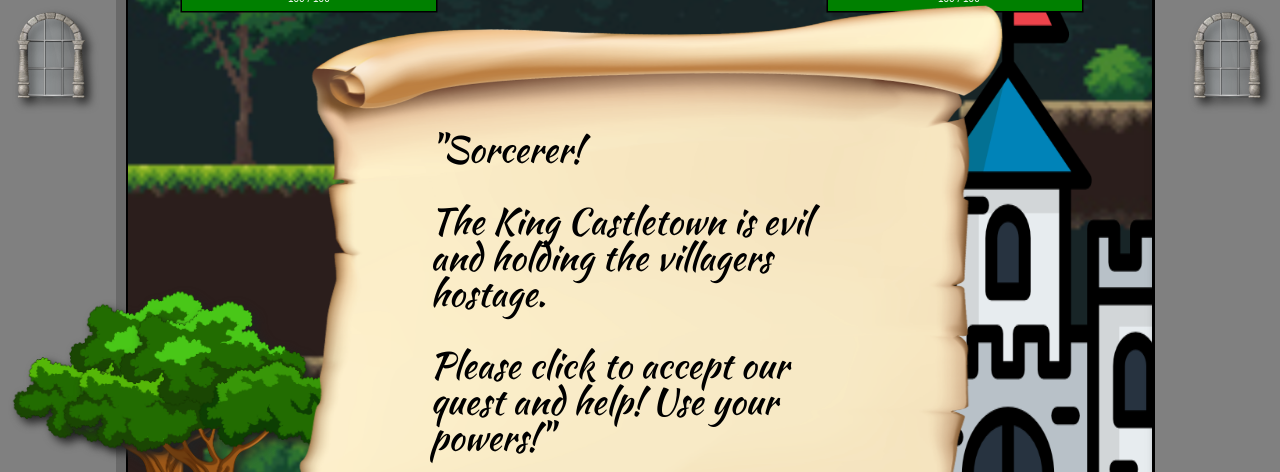
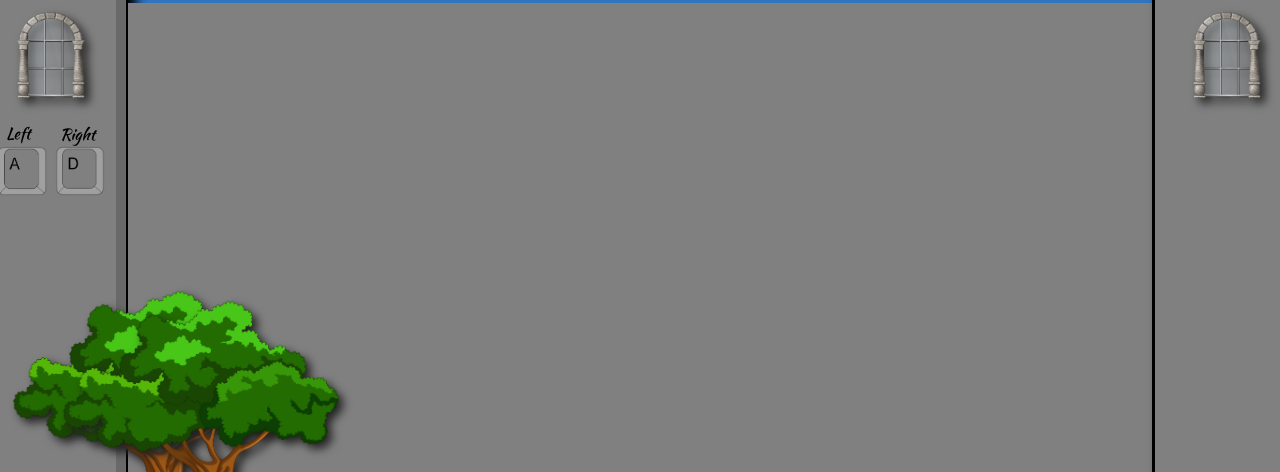
Before and after one commit to Justin-Diner/sorcerers_quest, a website built with webpack: page index.html in a window 1280 px wide. Shown: the part 153-625 px from the top of the page. Built offline with Linux system fonts and the light colour scheme; files whose address does not match are found by name.

Commit message:
arrow logic

```diff
--- a/index.html
+++ b/index.html
@@ -26,7 +26,7 @@
 		<div id="starting-instructions-container">
 			<div id="starting-instructions">
 				<div id="starting-modal" class="modal">
-					<div id="instructions-text">"Sorcerer! <br><br>The King Castletown is evil and holding the villagers hostage. <br> <br> Please click to accept our quest and help! Use your powers!"
+					<div id="instructions-text">"Sorcerer! <br><br>The King of Castletown is evil and holding the villagers hostage. <br> <br> Please click below to accept our quest and help! Avoid his arrows and use your magic!"
 					</div>
 					<div id="start_button">Accept Quest!</div>
 				</div>
@@ -42,6 +42,11 @@
 						</div>
 					</div>
 				</div>
+			</div>
+			<div id="letter_a">
+				<h1 id="left_text">Left</h1>
+				<h1 id="right_text">Right</h1>
+				<div id="letter_d"></div>
 			</div>
 		</div>
 
--- a/src/index.js
+++ b/src/index.js
@@ -1,6 +1,8 @@
 import Sorcerer from './scripts/sorcerer';
 import Game from './scripts/game'
 import Castle from './scripts/castle';
+
+
 
 document.addEventListener("DOMContentLoaded", () => {
 	// Game
@@ -9,17 +11,26 @@ document.addEventListener("DOMContentLoaded", () => {
 	const ctx = canvas.getContext("2d");
 	canvas.height = 576; // height and width are this to fit most browsers.
 	canvas.width = 1024;
+
 	const castle = new Castle({position: {x: 680, y: 480}})
-	const sorcerer = new Sorcerer({x: 180, y: 280})
-;
+	const sorcerer = new Sorcerer({x: 180, y: 280});
 	const game = new Game(sorcerer, castle);
 
 	let started = false;
 	game.start(ctx);
 
+	let startingModal = document.getElementById("starting-modal")
+	let start_button = document.getElementById("start_button")
+
+	start_button.addEventListener("click", () => {
+		started = true;
+	})
 
 	function animate() { // Call this to animate anything inside.
-		game.animate(ctx);
+		if (started) {
+			game.animate(ctx);
+			startingModal.style.display = "none"
+		}
 		requestAnimationFrame(animate);
 	}
 
--- a/src/scripts/fire_arrow.js
+++ b/src/scripts/fire_arrow.js
@@ -85,10 +85,14 @@ export default class FireArrow extends AnimatedObject {
 		if (this.direction === "right") {
 			this.direction = "left";
 			this.position.x = 10;
-			this.velocity.x = 3;
+			this.position.y = this.generateRandomNumber(0, 501)
+			this.velocity.x = this.generateRandomNumber(2, 6);
+			console.log(this.velocity.x)
 		} else {
 			this.direction = "right";
 			this.position.x = 900;
+			this.position.y = this.generateRandomNumber(0, 500)
+			this.velocity.x = this.generateRandomNumber(2, 6);
 			this.velocity.x = -3;
 
 		}
@@ -112,4 +116,8 @@ export default class FireArrow extends AnimatedObject {
 		}, 1000)
 	}
 
+	generateRandomNumber(max, min) {
+		return Math.floor(Math.random() * (max - min + 1) + min)
+	}
+
 }
--- a/src/scripts/game.js
+++ b/src/scripts/game.js
@@ -87,7 +87,7 @@ export default class Game {
 	}
 
 	start(ctx) {
-		ctx.fillStyle = "white"; // canvas is white
+		ctx.fillStyle = "gray"; // canvas is white
 		ctx.fillRect(0, 30, canvas.width, canvas.height); // filling the canvas background
 
 		// Background (scaled to bottom left)
--- a/src/styles/styles_main.scss
+++ b/src/styles/styles_main.scss
@@ -28,7 +28,7 @@ body {
 
 .modal {
 	position: fixed;
-	display: flex;
+	display: none;
 	flex-direction: column;
 	align-items: center;
 	justify-content: center;
@@ -37,7 +37,7 @@ body {
 	height: 700px;
 	width: 800px;
 	left: calc(50% - 400px);
-	background-image: url(../../assets/parchment/parchment.png);
+	background-image: url(../assets/parchment/parchment.png);
 	background-size: 800px 700px;
 }
 
@@ -61,11 +61,14 @@ body {
 
 #start_button:hover {
 	color: red;
+	cursor: pointer;
 }
 
 
 
 #left-column {
+	display: flex;
+	align-items: row;
 	width: 140px;
 	border: black;
 	background-color: gray;
@@ -83,6 +86,43 @@ body {
 	width: 10px;
 	background-color: dimgray;
 }
+
+#letter_a {
+	position: relative;
+	background-image: url(./../assets/wasd/letter_a-removebg.png);
+	background-size: 50px 50px;
+	height: 50px;
+	width: 50px;
+	top: 170px;
+	right: 210px;
+	background-color: grey;
+}
+
+#letter_d {
+	position: relative;
+	background-image: url(./../assets/wasd/letter_d_removebg.png);
+	background-size: 50px 50px;
+	height: 50px;
+	width: 50px;
+	left: 58px;
+	bottom: 32px;
+	background-color: grey;
+}
+
+#left_text {
+	position: relative;
+	bottom: 20px;
+	font-family: 'Kaushan Script', cursive;
+	left: 9px;
+}
+
+#right_text {
+	position: relative;
+	bottom: 35px;
+	font-family: 'Kaushan Script', cursive;
+	left: 63px;
+}
+
 
 
 #right-shadow {
```
Also changed, not shown: assets/wasd/letter_a-removebg.png (added), assets/wasd/letter_d_removebg.png (added), dist/main.css, dist/main.js.
